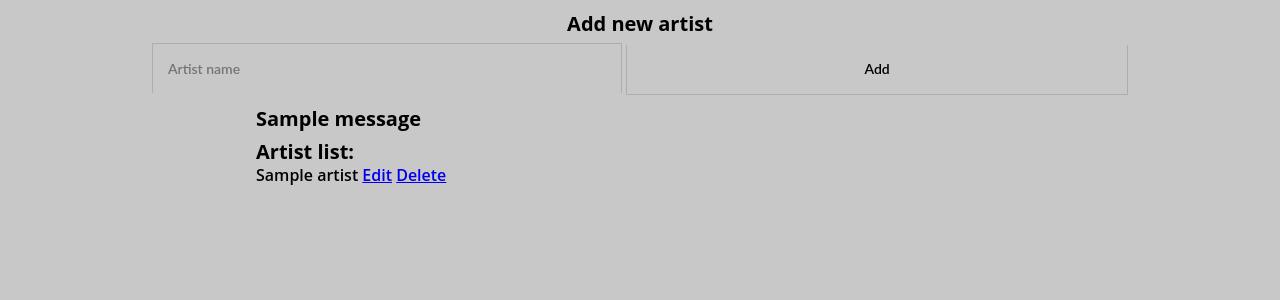
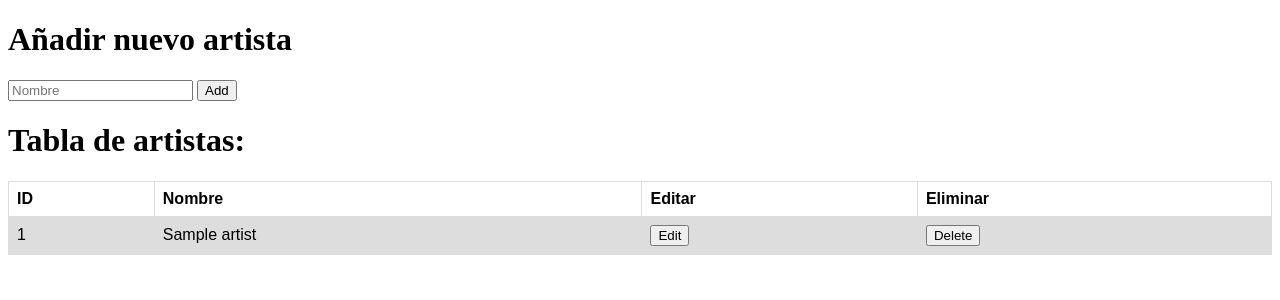
Before and after one commit to enzof10/final-tp, a Flask app: template front-flask/templates/artists.html in a window 1280 px wide. Shown: the top 300 px of the page. Run offline with Flask 2, Linux system fonts and the light colour scheme; the template is opened without the code that fills it: most values are stand-ins (such as "Sample title", 1, 10 or a date in 2020); one stand-in notice (Sample message) is shown; some libraries are stand-ins or nearby versions.

Commit message:
add artist table

```diff
--- a/front-flask/app.py
+++ b/front-flask/app.py
@@ -6,8 +6,11 @@ app = Flask(__name__)
 app.secret_key = 'mysecretkey'
 @app.route("/", methods=['GET', 'POST'])
 def main():
+    return render_template('signin.html')
+
+@app.route("/sign-in", methods=['POST'])
+def sign_in():
     userName = request.form['username']
-    print(userName)
     error = ''
     if userName:
         password = request.form['password']
@@ -17,7 +20,10 @@ def main():
         print(resp)
         error = resp["isValid"]
         if(resp["isValid"]):
-            return render_template('artists.html')
+            artists = requests.get('http://localhost:8000/artists')
+            artists = artists.json()
+            print(artists)
+            return render_template('artists.html', artists = artists)
     return render_template('signin.html', errorLogin = error)
 
 
@@ -31,8 +37,12 @@ def sign_up():
     resp = requests.post('http://localhost:8000/sign-up', data=auth_data)
     resp = resp.json()
     print(resp)
-    if(resp):
-        return render_template('artists.html')
+    error = resp["message"]
+    if(not resp["error"]):
+        artists = requests.get('http://localhost:8000/artists')
+        artists = artists.json()
+        print(artists)
+        return render_template('artists.html', artists = artists)
     return render_template('signin.html', errorLogin = error)
 
 # @app.route("/signup", methods = ['POST'])
--- a/front-flask/static/css/artists.css
+++ b/front-flask/static/css/artists.css
@@ -1,104 +1,15 @@
-* {
-    padding: 0;
-    margin: 0;
-    box-sizing: border-box;
-	font:600 16px/18px 'Open Sans',sans-serif;
-	background:#c8c8c8;
+table {
+  font-family: arial, sans-serif;
+  border-collapse: collapse;
+  width: 100%;
 }
 
-.artist-container, h1 {
-    margin-top: 15px;
-    font-size: 20px;
-    font-weight: bold;
+td, th {
+  border: 1px solid #dddddd;
+  text-align: left;
+  padding: 8px;
 }
 
-.container {
-    display: block;
-    padding-left: 20%;
+tr:nth-child(even) {
+  background-color: #dddddd;
 }
-
-.container, ul {
-    list-style: none;
-
-}
-
-.artist {
-    margin-top: 5px;
-}
-
-@import url(https://fonts.googleapis.com/css?family=Lato:100,300,400);
-
-
-
-.new-artist {
-  font-family: 'Lato', sans-serif;
-  color: black;
-  display: flex;
-  justify-content: center;
-  align-items: center;
-}
-.artistname {
-    text-align: center;
-    margin-bottom: 10px;
-}
-
-header {
-  position: relative;
-  margin: 100px 0 25px 0;
-  font-size: 2.3em;
-  text-align: center;
-  letter-spacing: 7px;
-}
-
-#form {
-  position: relative;
-  width: 500px;
-  margin: 50px auto 100px auto;
-}
-
-input {
-  font-family: 'Lato', sans-serif;
-  font-size: 0.875em;
-  width: 470px;
-  height: 50px;
-  padding: 0px 15px 0px 15px;
-
-  background: transparent;
-  outline: none;
-  color: black;
-
-  border: solid 1px #b3aca7;
-  border-bottom: none;
-
-  transition: all 0.3s ease-in-out;
-  -webkit-transition: all 0.3s ease-in-out;
-  -moz-transition: all 0.3s ease-in-out;
-  -ms-transition: all 0.3s ease-in-out;
-}
-
-input:hover {
-  background: #b3aca7;
-  color: #e2dedb;
-}
-
-
-#submit {
-  width: 502px;
-
-  padding: 0;
-  margin: -5px 0px 0px 0px;
-
-  font-family: 'Lato', sans-serif;
-  font-size: 0.875em;
-  color: black;
-
-  outline:none;
-  cursor: pointer;
-
-  border: solid 1px #b3aca7;
-  border-top: none;
-}
-
-#submit:hover {
-  color: #e2dedb;
-}
--- a/front-flask/templates/artists.html
+++ b/front-flask/templates/artists.html
@@ -1,38 +1,50 @@
 <!DOCTYPE html>
 <html lang="en">
   <head>
-    <meta charset="UTF-8">
-    <meta http-equiv="X-UA-Compatible" content="IE=edge">
-    <meta name="viewport" content="width=device-width, initial-scale=1.0">
-    <link rel="stylesheet" href="{{ url_for('static', filename='css/artists.css') }}">
-    <link rel="stylesheet" href="https://use.fontawesome.com/releases/v5.3.1/css/all.css" integrity="sha384-mzrmE5qonljUremFsqc01SB46JvROS7bZs3IO2EmfFsd15uHvIt+Y8vEf7N7fWAU" crossorigin="anonymous">
+    <meta charset="UTF-8" />
+    <meta http-equiv="X-UA-Compatible" content="IE=edge" />
+    <meta name="viewport" content="width=device-width, initial-scale=1.0" />
+    <link
+      rel="stylesheet"
+      href="{{ url_for('static', filename='css/artists.css') }}"
+    />
+    <link
+      rel="stylesheet"
+      href="https://use.fontawesome.com/releases/v5.3.1/css/all.css"
+      integrity="sha384-mzrmE5qonljUremFsqc01SB46JvROS7bZs3IO2EmfFsd15uHvIt+Y8vEf7N7fWAU"
+      crossorigin="anonymous"
+    />
     <title>Search</title>
   </head>
   <body>
     <div class="new-artist">
       <form action="/artist" method="post" class="topBefore">
-            <h1 class="artistname">Add new artist</h1>
-            <input id="name" name="artist-name" type="text" placeholder="Artist name">
-            <input id="submit" type="submit" value="Add">
+        <h1 class="artistname">Añadir nuevo artista</h1>
+        <input id="name" name="artist-name" type="text" placeholder="Nombre" />
+        <input id="submit" type="submit" value="Add" />
       </form>
     </div>
-    <section class="artists-container">
-        <div class="container">
-            {% with messages = get_flashed_messages() %}
-                {% if messages %}
-                    {% for message in messages %}
-                        <h1>{{ message }}</h1>
+    <h1>Tabla de artistas:</h1>
+    <table>
+      <tr>
+        <!-- Table Row - 1 -->
+        <th>ID</th>
+        <th>Nombre</th>
+        <th>Editar</th>
+        <th>Eliminar</th>
+      </tr>
+      <!-- Table Row - 1 -->
+      {% for artist in artists %}
+      <tr>
+        <td>{{artist[0]}}</td>
+        <td>{{artist[1]}}</td>
+        <td>
+          <button href="/edit/artist/{{artist[0]}}">Edit</button>
+        </td>
+        <td><button href="/delete/artist/{{artist[0]}}">Delete</button></td>
+      </tr>
       {% endfor %}
-                {% endif %}
-                <h1>Artist list: </h1>
-                <ul id="artlist">
-                    {% for artist in artists %}
-                        <li class="artist">{{artist[1]}} <a href="/edit/artist/{{artist[0]}}">Edit</a> <a href="/delete/artist/{{artist[0]}}">Delete</a></li>
-                    {% endfor %}
-                </ul>
-            {% endwith %}
-        </div>
-    </section>
-
+    </table>
+    <ul id="artlist"></ul>
   </body>
 </html>
--- a/front-flask/templates/signin.html
+++ b/front-flask/templates/signin.html
@@ -11,7 +11,7 @@
     {% block content %}
 
     <div class="login-wrap">
-        <form action="http://localhost:5000/" method="post">
+        <form action="http://localhost:5000/sign-in" method="post">
             <div class="login-html">
                 <input id="tab-1" type="radio" name="tab" class="sign-in" checked><label for="tab-1" class="tab">iniciar sesion</label>
                 <input id="tab-2" type="radio" name="tab" class="sign-up"><label for="tab-2" class="tab">Registrarse</label>
```
Also changed, not shown: api-fastapi/main.py (+26 -9 lines), api-fastapi/model/handle_db.py (+9 -0 lines), api-fastapi/model/tfinal.db. Lines whose indentation alone changed are shown as unchanged.
